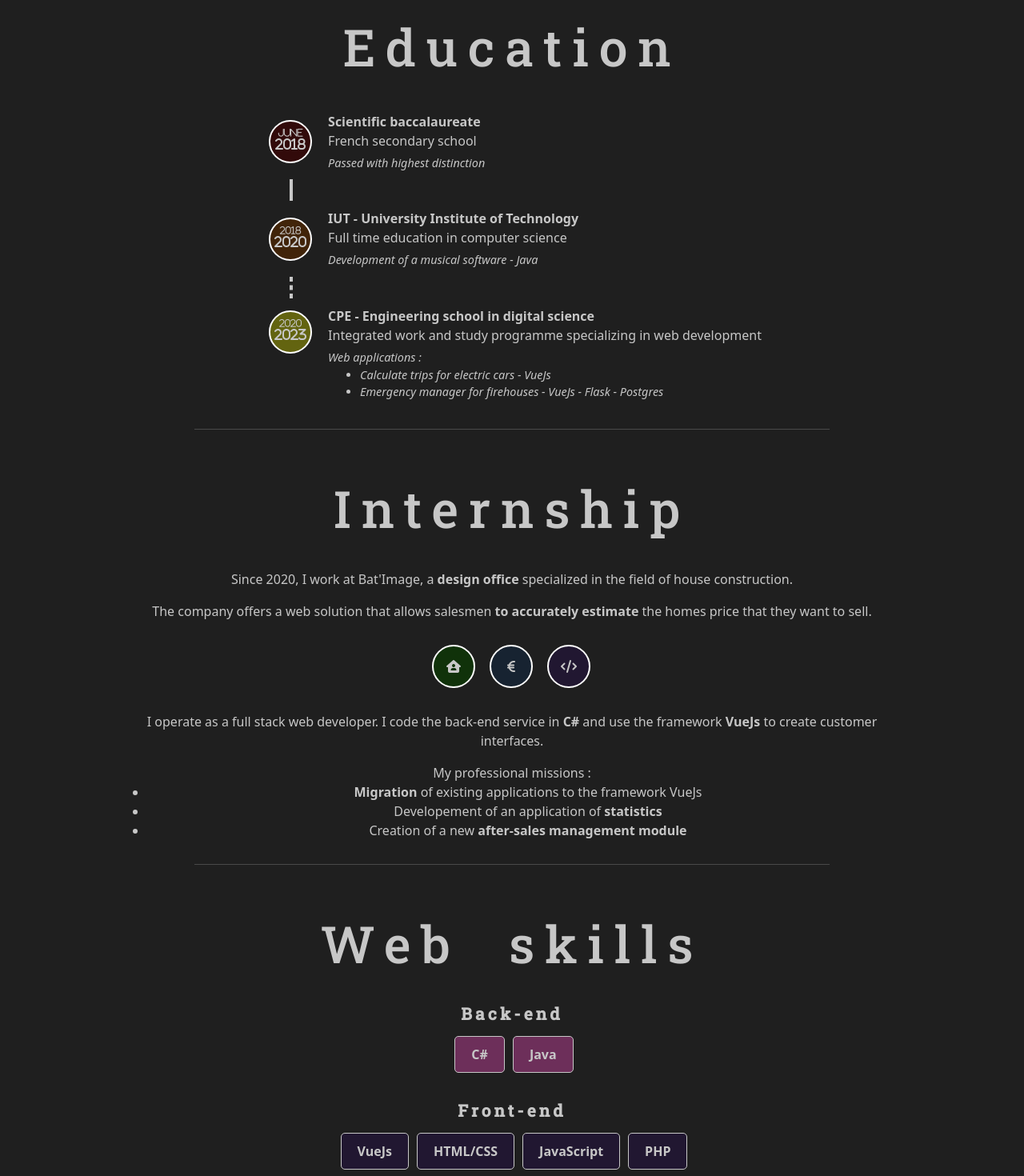
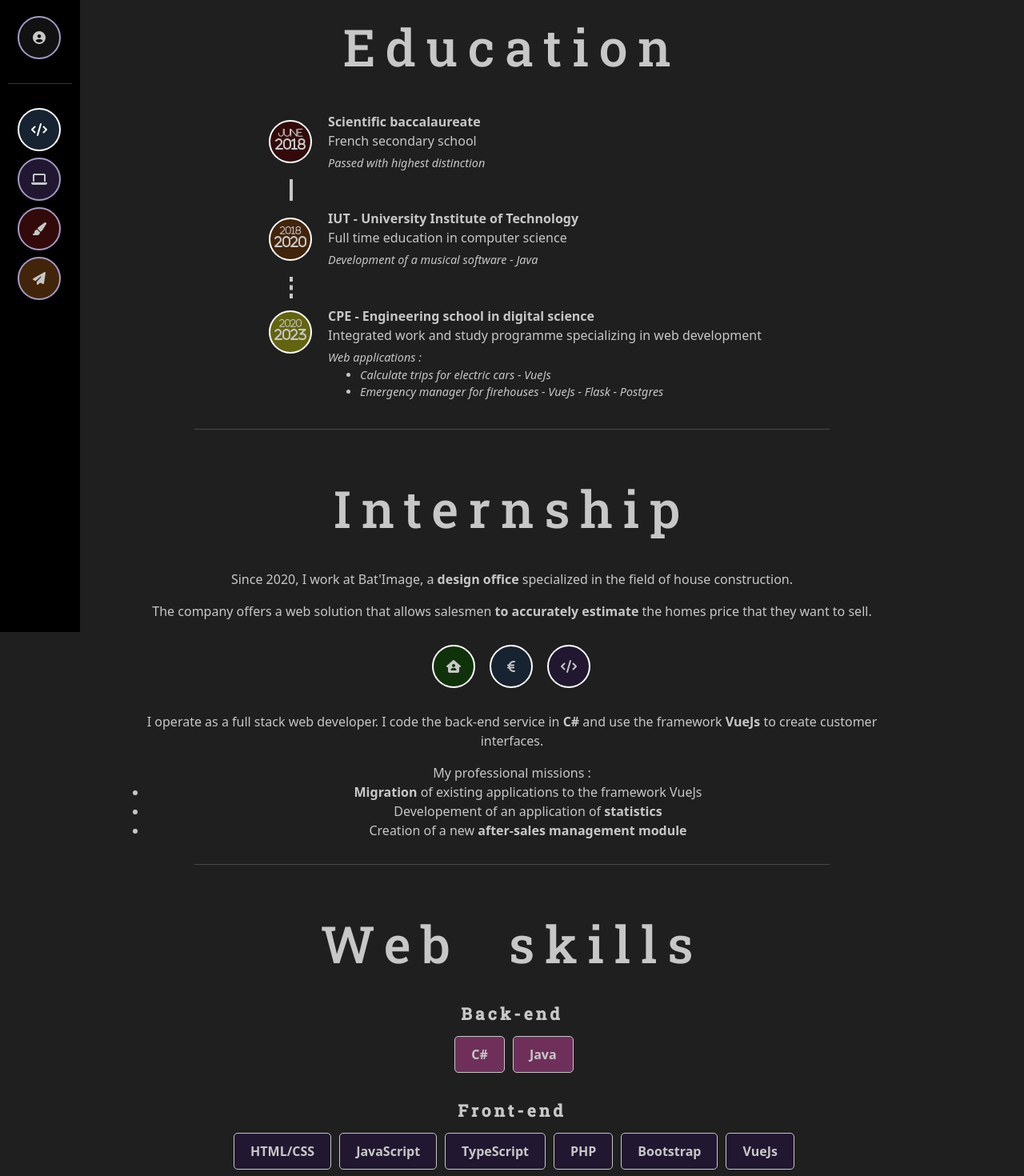
Before and after one commit to GOROVSKY/site-perso, a Vue app: page /skills in a window 1280 px wide. Shown: the part 80-1550 px from the top of the page at 80% size. Built offline with nearby package versions, Linux system fonts and the light colour scheme.

Commit message:
menu responsive, skills added

```diff
--- a/src/assets/responsive.css
+++ b/src/assets/responsive.css
@@ -22,5 +22,12 @@
         display: flex;
         flex-direction: row;
     }
+}
 
+@media only screen and (min-width: 1200px) {
+    .menu-float {
+        opacity: 1 !important;
+        z-index: 100 !important;
+        left: 0 !important;
+    }
 }
--- a/src/assets/style.css
+++ b/src/assets/style.css
@@ -27,7 +27,7 @@ hr {
 .hr {
     width: 80%;
     margin: var(--padding-size) auto;
-    border: 2px solid var(--color-green);
+    border-bottom: 4px solid var(--color-green);
     border-image-slice: 1;
     border-image-source: var(--gradient-webkit);
     border-image-source: var(--gradient-rainbow-webkit);
--- a/src/views/header/header.js
+++ b/src/views/header/header.js
@@ -17,6 +17,8 @@ export default {
 
     methods: {
         displayMenu() {
+            if (window.innerWidth > 1200) return;
+
             var btnBars = document.getElementById("btn-menu-bars");
             var btnClose = document.getElementById("btn-menu-times");
             var menuFloat = document.getElementById("menu-float");
--- a/src/views/header/header.vue
+++ b/src/views/header/header.vue
@@ -10,27 +10,27 @@
         {{ vueName }}
       </div>
     </div>
-    <div @click="displayMenu()" class="container-icons">
+    <div @click="displayMenu()" class="container-icons d-block d-xl-none">
       <i class="fa fa-2x cursor-pointer fa-bars" id="btn-menu-bars"></i>
       <i class="fa fa-2x cursor-pointer fa-times" id="btn-menu-times"></i>
     </div>
   </div>
 
   <div class="menu-float" id="menu-float">
-    <router-link to="/" class="network">
+    <router-link to="/" class="network" title="Home">
       <span class="img-circle fa fa-user-circle"></span>
     </router-link>
     <hr />
-    <router-link to="/skills" class="network mb-2" @click="displayMenu()"
+    <router-link to="/skills" class="network mb-2" @click="displayMenu()" title="Education & Skills"
       ><span class="img-circle bg-blue fa fa-code"></span
     ></router-link>
-    <router-link to="/projects/web" class="network mb-2" @click="displayMenu()"
+    <router-link to="/projects/web" class="network mb-2" @click="displayMenu()" title="Web projects"
       ><span class="img-circle bg-purple fa fa-laptop"></span
     ></router-link>
-    <router-link to="/projects/art" class="network mb-2" @click="displayMenu()"
+    <router-link to="/projects/art" class="network mb-2" @click="displayMenu()" title="Artistic creations"
       ><span class="img-circle bg-red fa fa-paint-brush"></span
     ></router-link>
-    <router-link to="/contact" class="network mb-2" @click="displayMenu()"
+    <router-link to="/contact" class="network mb-2" @click="displayMenu()" title="Contact"
       ><span class="img-circle bg-orange fa fa-paper-plane"></span
     ></router-link>
   </div>
@@ -64,7 +64,7 @@
   display: flex;
   flex-direction: column;
   align-items: center;
-  padding: 5%;
+  padding-top: 30px;
   opacity: 0;
   z-index: -10;
 }
--- a/src/views/skills/skills.vue
+++ b/src/views/skills/skills.vue
@@ -130,8 +130,8 @@
       </div>
       <h1 class="title-sm">Front-end</h1>
       <div class="skills-container frontend">
-        <span>VueJs</span><span>HTML/CSS</span><span>JavaScript</span>
-        <span>PHP</span>
+        <span>HTML/CSS</span><span>JavaScript</span><span>TypeScript</span>
+        <span>PHP</span><span>Bootstrap</span><span>VueJs</span>
       </div>
       <h1 class="title-sm">Database</h1>
       <div class="skills-container database">
@@ -140,7 +140,7 @@
       <h1 class="title-sm">Other tools</h1>
       <div class="skills-container tools">
         <span>GIT</span><span>SVN</span><span>Visual Studio</span
-        ><span>.Net</span><span>FastReport</span>
+        ><span>.Net</span><span>FastReport</span><span>Docker</span><span>CI/CD</span><span>Android Studio</span>
       </div>
       <hr />
       <h1 class="title">Web projects</h1>
```
